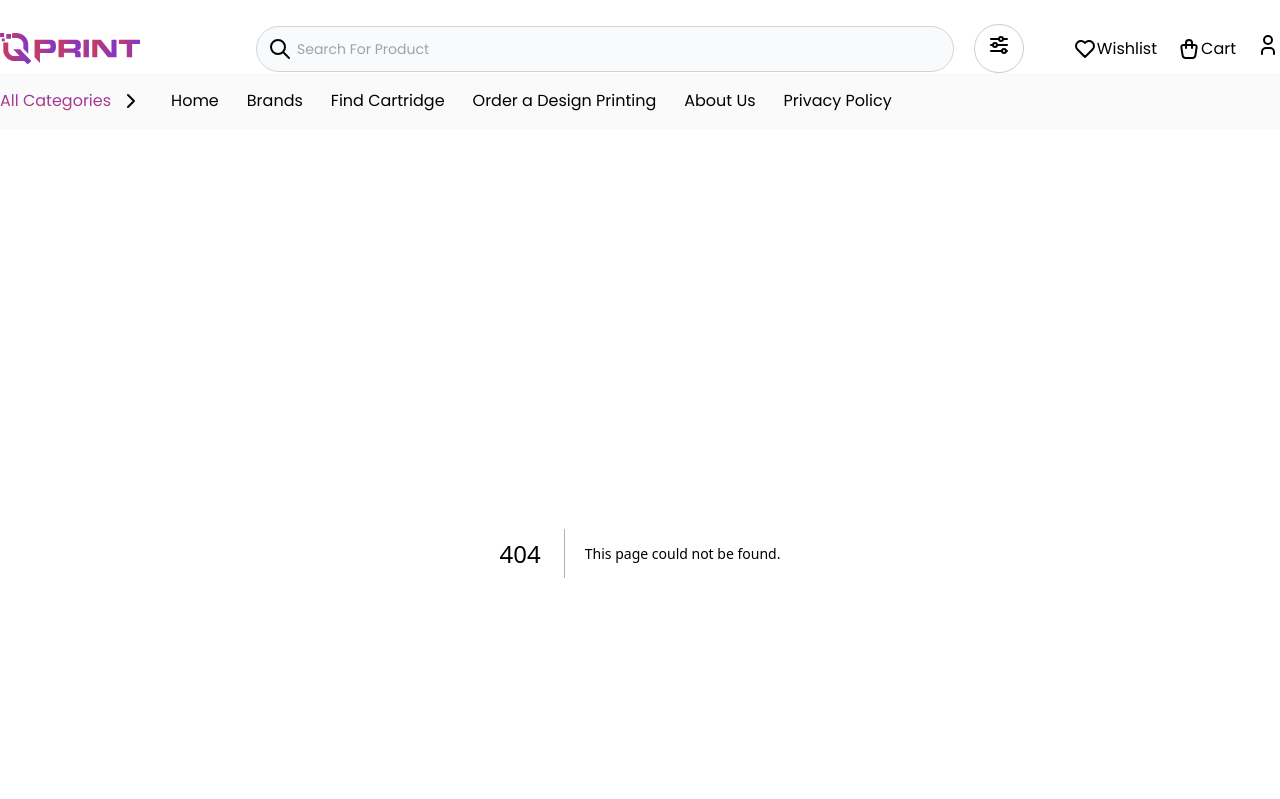
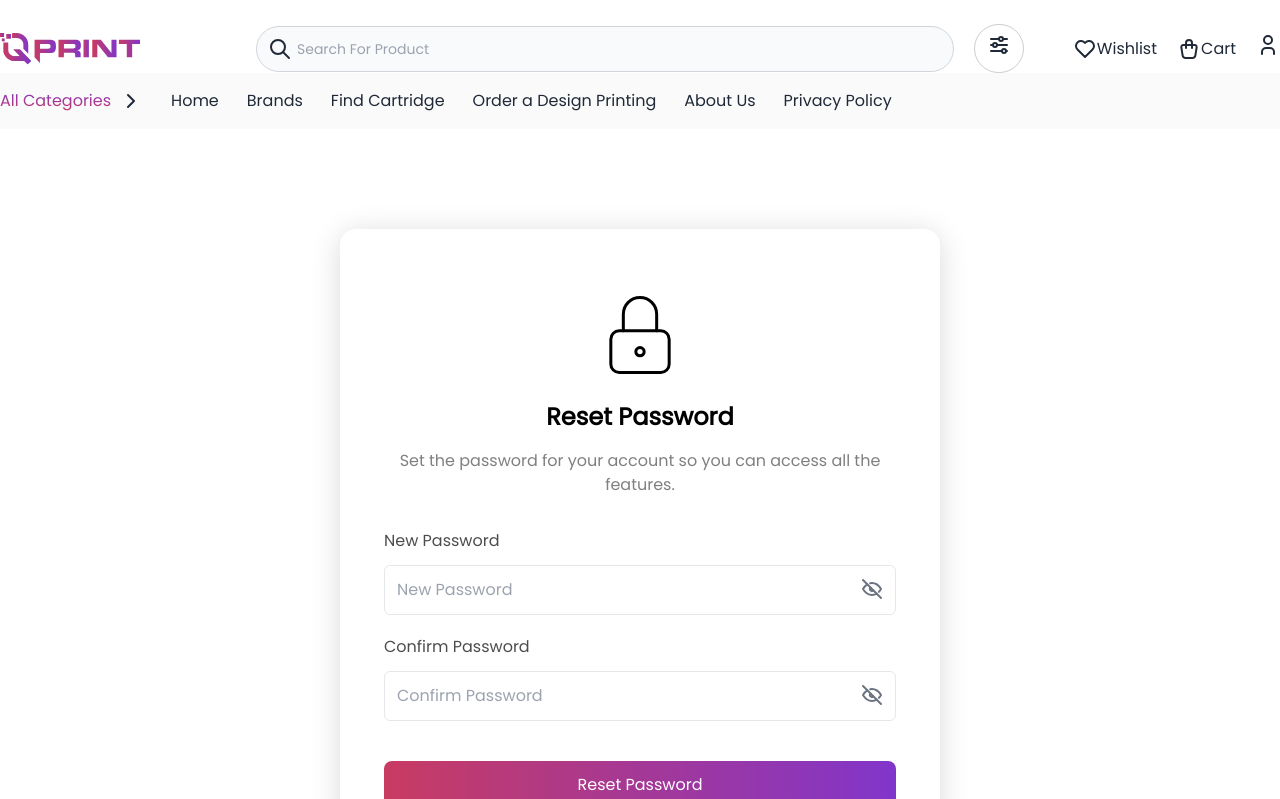
Before and after one commit to expertsquad/q-print-client, a Next.js app: page /resetPassword in a window 1280 px wide. Before the commit this address had no page. Shown: the top 799 px of the page. Built offline with nearby package versions, Linux system fonts and the light colour scheme.

Commit message:
complete login, signin, verifyemail, forget and reset page

```diff
--- /dev/null
+++ b/src/app/forgetPassword/page.tsx
@@ -0,0 +1,46 @@
+import Image from "next/image";
+import lockImageOne from "@/assets/lockImageOne.svg";
+import lockImageTwo from "@/assets/lockImageTwo.svg";
+import CustomInput from "@/components/shared/CustomInput";
+
+const ForgetPassword = () => (
+  <div className="h-screen flex items-center justify-center mx-3">
+    <div className="md:max-w-[600px] bg-white shadow-modalShadow md:px-11 pb-7 rounded-2xl px-10 py-14">
+      <div className="flex items-center justify-center">
+        <Image
+          src={lockImageOne}
+          alt="verifyEmailLogo"
+          className="hidden md:block"
+        />
+        <Image
+          src={lockImageTwo}
+          alt="verifyEmailLogo"
+          className="block md:hidden"
+        />
+      </div>
+      <h3 className="text-black text-center font-bold text-xl md:text-2xl my-4">
+        Forgot Password
+      </h3>
+      <p className="text-center text-black text-opacity-50 text-[16px] mb-8">
+        Set the password for your account so you can access all the features.
+      </p>
+
+      <form action="">
+        <label htmlFor="email" className="text-black text-opacity-70">
+          E-mail
+        </label>
+
+        <CustomInput placeholder="Enter Your Email" customClassName="mt-2" />
+
+        <button
+          type="submit"
+          className="w-full main-bg-color text-white font-medium py-3 rounded-lg my-10"
+        >
+          Continue
+        </button>
+      </form>
+    </div>
+  </div>
+);
+
+export default ForgetPassword;
--- a/src/app/login/page.tsx
+++ b/src/app/login/page.tsx
@@ -1,9 +1,10 @@
+"use client";
 import Image from "next/image";
 import logo from "@/assets/logo.svg";
 import Link from "next/link";
 import Facebook from "@/assets/FooterSVG/Facebook";
-import { IconEye, IconEyeOff } from "@tabler/icons-react";
 import CustomInput from "@/components/shared/CustomInput";
+import PasswordInput from "@/components/shared/PasswordInput";
 
 const Login = () => {
   return (
@@ -32,24 +33,20 @@ const Login = () => {
         <form>
           <label htmlFor=""></label>
           <CustomInput
-            type="number"
+            type={"email" || "number"}
             placeholder="Email or Phone"
             customClassName="my-custom-style"
           />
           <div className="">
-            <CustomInput
-              type="number"
-              placeholder="Phone Number"
-              customClassName="my-custom-style"
+            <PasswordInput
+              onChange={(e) => console.log(e)}
+              placeholder="Type Your Password"
             />
-            {/* <span className=" flex items-center justify-center">
-              <IconEye />
-              <IconEyeOff />
-            </span> */}
+
             <div className="flex justify-end">
               <Link
                 className="text-[16px] text-black text-opacity-50 "
-                href="/forgetpassword"
+                href="/forgetPassword"
               >
                 Forget Password
               </Link>
--- /dev/null
+++ b/src/app/resetPassword/page.tsx
@@ -0,0 +1,67 @@
+"use client";
+import Image from "next/image";
+import lockImageOne from "@/assets/lockImageOne.svg";
+import lockImageTwo from "@/assets/lockImageTwo.svg";
+import { useState } from "react";
+import { IconEye, IconEyeOff } from "@tabler/icons-react";
+import CustomInput from "@/components/shared/CustomInput";
+import PasswordInput from "@/components/shared/PasswordInput";
+
+const ResetPassword = () => {
+  const [password, setPassword] = useState("");
+  const [showPassword, setShowPassword] = useState(false);
+
+  const handleTogglePassword = () => {
+    setShowPassword((prevShowPassword) => !prevShowPassword);
+  };
+
+  return (
+    <div className="h-screen flex items-center justify-center mx-3">
+      <div className="md:max-w-[600px] bg-white shadow-modalShadow md:px-11 pb-7 rounded-2xl px-10 py-14">
+        <div className="flex items-center justify-center">
+          <Image
+            src={lockImageOne}
+            alt="verifyEmailLogo"
+            className="hidden md:block"
+          />
+          <Image
+            src={lockImageTwo}
+            alt="verifyEmailLogo"
+            className="block md:hidden"
+          />
+        </div>
+        <h3 className="text-black text-center font-bold text-xl md:text-2xl my-4">
+          Reset Password
+        </h3>
+        <p className="text-center text-black text-opacity-50 text-[16px] mb-8">
+          Set the password for your account so you can access all the features.
+        </p>
+        <form action="">
+          <label htmlFor="password" className="text-black text-opacity-70">
+            New Password
+          </label>
+          <PasswordInput
+            onChange={(e) => console.log(e)}
+            placeholder="New Password"
+            inputStyle="mb-5"
+          />
+          <label htmlFor="password" className="text-black text-opacity-70">
+            Confirm Password
+          </label>
+          <PasswordInput
+            onChange={(e) => console.log(e)}
+            placeholder="Confirm Password"
+          />
+          <button
+            type="submit"
+            className="w-full main-bg-color text-white font-medium py-3 rounded-lg my-10"
+          >
+            Reset Password
+          </button>
+        </form>
+      </div>
+    </div>
+  );
+};
+
+export default ResetPassword;
--- a/src/app/signup/page.tsx
+++ b/src/app/signup/page.tsx
@@ -1,5 +1,7 @@
+"use client";
 import Facebook from "@/assets/FooterSVG/Facebook";
 import CustomInput from "@/components/shared/CustomInput";
+import PasswordInput from "@/components/shared/PasswordInput";
 import {
   IconMail,
   IconPhone,
@@ -21,37 +23,34 @@ const page = () => {
             type="text"
             placeholder="Full Name"
             placeholderIcon={<IconUser />}
-            customClassName=""
+            customClassName="mt-2"
           />
           <CustomInput
             type="text"
             placeholder="QID"
             placeholderIcon={<IconIdBadge2 />}
-            customClassName="my-custom-style"
+            customClassName="mt-2"
           />
           <CustomInput
             type="email"
             placeholder="Email"
             placeholderIcon={<IconMail />}
-            customClassName="my-custom-style"
+            customClassName="mt-2"
           />
           <CustomInput
             type="number"
             placeholder="Phone Number"
             placeholderIcon={<IconPhone />}
-            customClassName="my-custom-style"
+            customClassName="mt-2"
           />
-          <CustomInput
-            type="password"
-            placeholder="Password"
-            // placeholderIcon={<IconPhone />}
-            customClassName="my-custom-style"
+          <PasswordInput
+            onChange={(e) => console.log(e)}
+            placeholder="Type Password"
           />
-          <CustomInput
-            type="password"
+          <PasswordInput
+            onChange={(e) => console.log(e)}
             placeholder="Retype Password"
-            // placeholderIcon={<IconPhone />}
-            customClassName="my-custom-style"
+            inputStyle="mb-6"
           />
           <button className="main-bg-color text-white w-full py-3 rounded-lg">
             Create New Account
--- a/src/app/verifyEmail/page.tsx
+++ b/src/app/verifyEmail/page.tsx
@@ -1,6 +1,7 @@
 import Image from "next/image";
 import verifyEmailLogo from "@/assets/verifyEmailLogo.svg";
 import verifyEmailLogoTwo from "@/assets/verifyEmailLogo2.svg";
+import OTPInput from "@/components/UI/OTPInput";
 
 const VerifyEmail = () => {
   return (
@@ -21,10 +22,11 @@ const VerifyEmail = () => {
         <h3 className="text-black text-center font-bold text-xl md:text-2xl my-4">
           Verify your email address
         </h3>
-        <p className="text-center text-black text-opacity-50">
+        <p className="text-center text-black text-opacity-50 text-[16px]">
           We emailed a six-digit to artu@gmail.com Enter the code below to
           confirm your email address
         </p>
+        <OTPInput length={4} />
         <button
           className=" items-center w-full main-text-color font-medium py-3 border rounded-lg
          border-fuchsia-400 my-10
--- /dev/null
+++ b/src/components/UI/OTPInput.tsx
@@ -0,0 +1,34 @@
+import React from "react";
+
+interface OTPInputProps {
+  length: number;
+}
+
+const OTPInput = ({ length }: OTPInputProps) => {
+  const inputArray = Array.from({ length }, (_, index) => index + 1);
+
+  return (
+    <div
+      id="otpNumberCounter"
+      className="flex justify-center text-center px-2 mt-12"
+    >
+      {inputArray.map((i, index) => (
+        <input
+          key={i}
+          className={`main-text-color text-[34px] md:text-[45px] font-semibold m-2 border h-[70px] md:max-h-[100px] w-[60px] md:max-w-[90px] text-center form-control rounded outline-none ${
+            i === i.valueOf()
+              ? "focus:border-fuchsia-500"
+              : "focus:ring-blue-500 focus:border-fuchsia-500"
+          }`}
+          type={"number" || "number"}
+          maxLength={index}
+          inputMode="none"
+          autoFocus={index === 0}
+          id={`otp_${i}`}
+        />
+      ))}
+    </div>
+  );
+};
+
+export default OTPInput;
--- a/src/components/shared/CustomInput.tsx
+++ b/src/components/shared/CustomInput.tsx
@@ -1,29 +1,33 @@
-// components/CustomInput.tsx
+import React, { ReactNode } from "react";
 
-import React, { InputHTMLAttributes, ReactNode } from "react";
-// import { IconType } from 'react-icons/lib';
-
-interface CustomInputProps extends InputHTMLAttributes<HTMLInputElement> {
+interface CustomInputProps {
   placeholder: string;
   placeholderIcon?: ReactNode;
   customClassName?: string;
+  inputStyle?: string;
+  type?: "email" | "number";
 }
 
 const CustomInput: React.FC<CustomInputProps> = ({
   placeholder,
   placeholderIcon,
   customClassName = "",
+  inputStyle,
+  type,
   ...rest
 }) => {
   return (
-    <div className={`w-full relative my-5 ${customClassName}`}>
+    <div
+      className={`w-full flex items-center justify-center relative ${customClassName}`}
+    >
       {placeholderIcon && (
-        <div className="absolute inset-y-0 left-0 pl-2 pr-3 flex items-center pointer-events-none text-black text-opacity-40">
+        <div className="absolute top-5 left-0 pl-2 pr-3  pointer-events-none text-black text-opacity-40">
           {placeholderIcon}
         </div>
       )}
       <input
-        className={`w-full md:w-[450px] border border-black border-opacity-10 rounded-md py-3  pr-4 focus:outline-none focus:border-fuchsia-500 text-black text-opacity-50 ${
+        type={type}
+        className={`${inputStyle} w-full border border-black border-opacity-10 rounded-md py-3  pr-4 focus:outline-none focus:border-fuchsia-500 text-black text-opacity-50 ${
           placeholderIcon ? "pl-9" : "pl-3"
         } ${customClassName}`}
         placeholder={placeholder}
--- /dev/null
+++ b/src/components/shared/PasswordInput.tsx
@@ -0,0 +1,51 @@
+import { IconEye, IconEyeOff } from "@tabler/icons-react";
+import React, { useState } from "react";
+
+interface PasswordInputProps {
+  onChange: (value: string) => void;
+  placeholder?: string;
+  className?: string;
+  inputStyle?: string;
+}
+
+const PasswordInput: React.FC<PasswordInputProps> = ({
+  onChange,
+  placeholder,
+  className,
+  inputStyle,
+}) => {
+  const [password, setPassword] = useState("");
+  const [showPassword, setShowPassword] = useState(false);
+
+  const handleTogglePassword = () => {
+    setShowPassword((prevShowPassword) => !prevShowPassword);
+  };
+
+  return (
+    <div className={`relative ${className}`}>
+      <input
+        type={showPassword ? "text" : "password"}
+        value={password}
+        onChange={(e) => {
+          setPassword(e.target.value);
+          onChange(e.target.value);
+        }}
+        placeholder={placeholder}
+        className={`border w-full py-3 pl-3 outline-none focus:border-fuchsia-500 rounded-md mt-3 ${inputStyle}`}
+      />
+      <button
+        type="button"
+        onClick={handleTogglePassword}
+        className="absolute top-6 right-0 flex items-center px-3 text-gray-500"
+      >
+        {showPassword ? (
+          <IconEye width={24} height={24} /> // Replace with your eye icon component
+        ) : (
+          <IconEyeOff width={24} height={24} /> // Replace with your eye-off icon component
+        )}
+      </button>
+    </div>
+  );
+};
+
+export default PasswordInput;
```
Also changed, not shown: src/assets/lockImageOne.svg (added), src/assets/lockImageTwo.svg (added).
